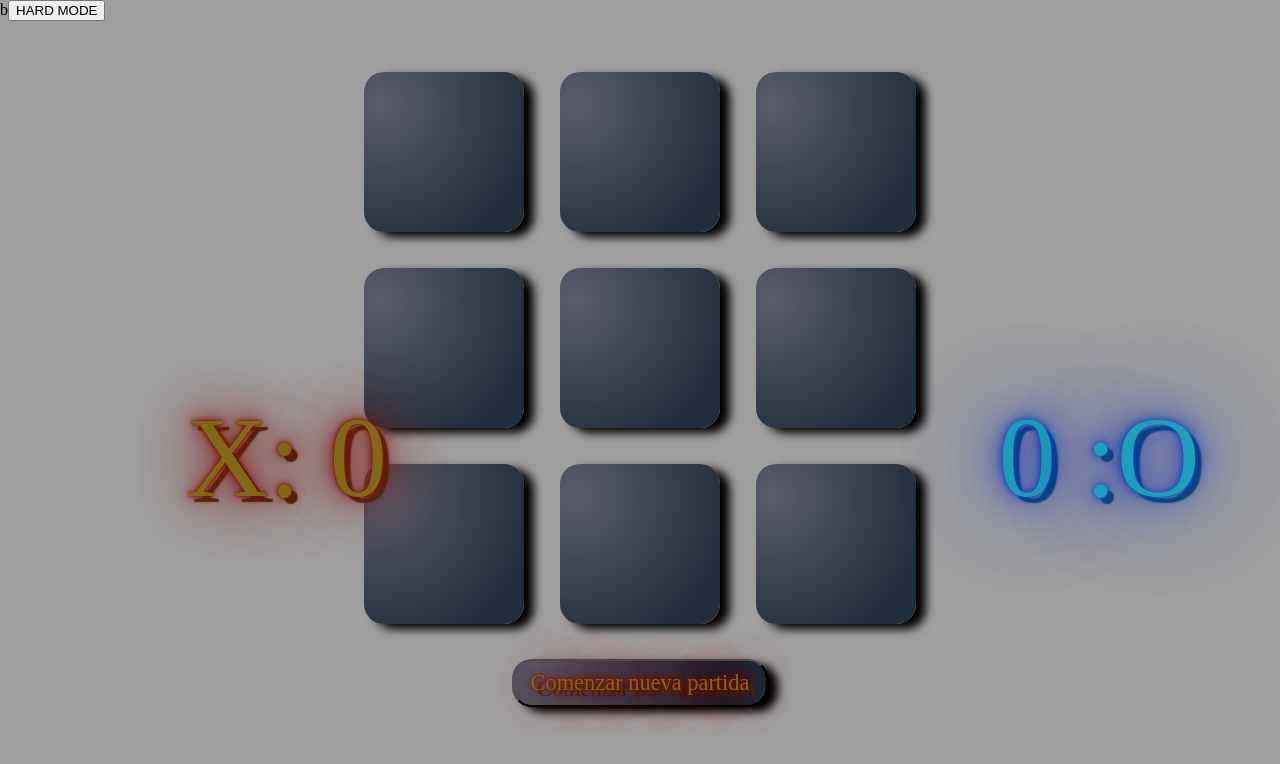
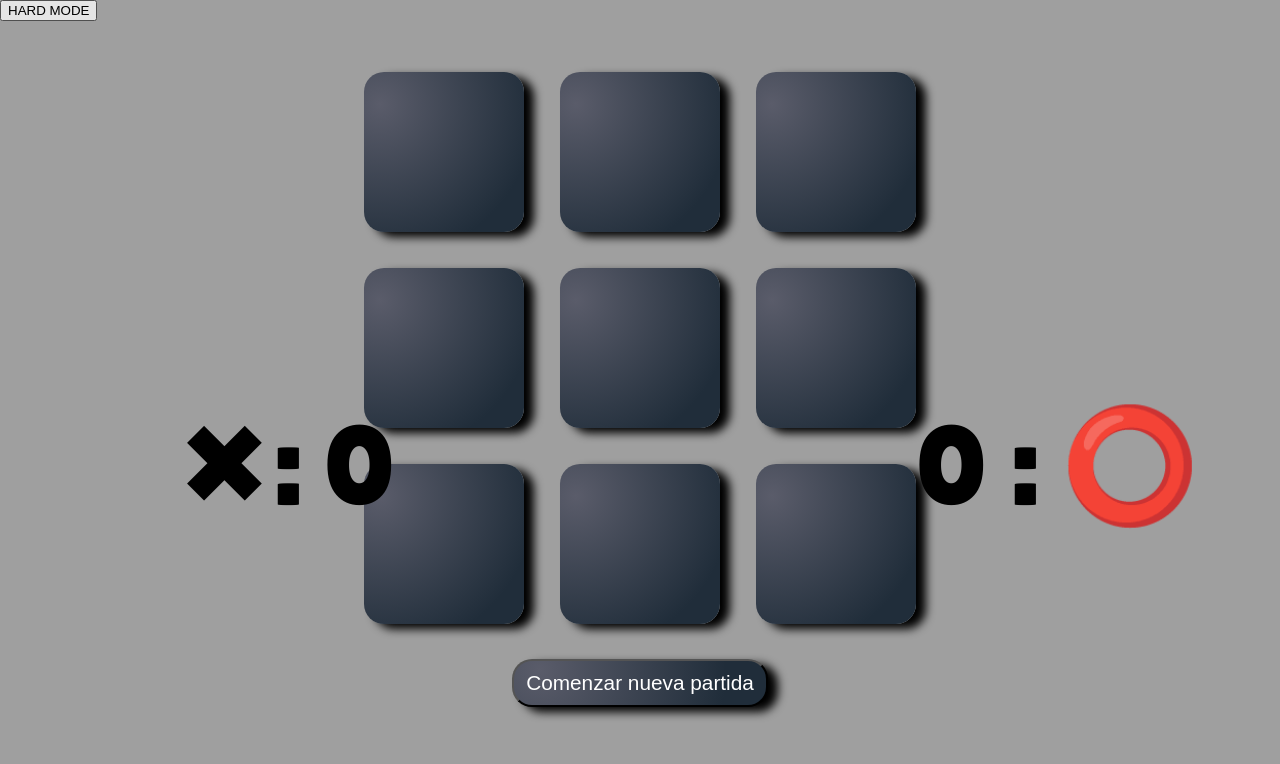
Before and after one commit to PedroParraPerez/TIC-TAC-TOE-v2, a React (Create React App) app: page / in a window 1280 px wide. Shown: the top 764 px of the page. Built offline with nearby package versions, Linux system fonts and the light colour scheme.

Commit message:
update icons and css

```diff
--- a/src/App.css
+++ b/src/App.css
@@ -1,3 +1,4 @@
+@import url('https://fonts.googleapis.com/css2?family=Lilita+One&display=swap');
 body{
   padding: 0;
   margin: 0;
@@ -32,7 +33,7 @@ body {
   display: flex;
   justify-content: center;
   align-items: center;
-  font-size: 4rem;
+  font-size: 6rem;
 }
 .alert_trap{
   position: absolute;
@@ -47,66 +48,22 @@ body {
   border-radius: 20px;
   display: none;
 }
-.O {
-  font-family: X;
-  color: #426DFB;
-  font-size: 9vw;
-  line-height: 9vw;
-  text-shadow: 0 0 3vw #2356FF;
-}
-.X {
-  font-family: neon;
-  color: #FB4264;
-  font-size: 9vw;
-  line-height: 9vw;
-  text-shadow: 0 0 3vw #F40A35;
-}
-.X {
-  animation: X 1s ease infinite;
-  -moz-animation: X 1s ease infinite;
-  -webkit-animation: X 1s ease infinite;
+.O, .X {
+  font-size: 7rem;
 }
 
-@keyframes X {
-  0%,
-  100% {
-    text-shadow: 0 0 1vw #FA1C16, 0 0 3vw #FA1C16, 0 0 10vw #FA1C16, 0 0 10vw #FA1C16, 0 0 .4vw #FED128, .5vw .5vw .1vw #806914;
-    color: #FED128;
-  }
-  50% {
-    text-shadow: 0 0 .5vw #800E0B, 0 0 1.5vw #800E0B, 0 0 5vw #800E0B, 0 0 5vw #800E0B, 0 0 .2vw #800E0B, .5vw .5vw .1vw #40340A;
-    color: #806914;
-  }
-}
-
-.O {
-  animation: O 2s linear infinite;
-  -moz-animation: O 2s linear infinite;
-  -webkit-animation: O 2s linear infinite;
-  -o-animation: O 2s linear infinite;
-}
-
-@keyframes O {
-  0%,
-  100% {
-    text-shadow: 0 0 1vw #1041FF, 0 0 3vw #1041FF, 0 0 10vw #1041FF, 0 0 10vw #1041FF, 0 0 .4vw #8BFDFE, .5vw .5vw .1vw #147280;
-    color: #28D7FE;
-  }
-  50% {
-    text-shadow: 0 0 .5vw #082180, 0 0 1.5vw #082180, 0 0 5vw #082180, 0 0 5vw #082180, 0 0 .2vw #082180, .5vw .5vw .1vw #0A3940;
-    color: #146C80;
-  }
-}
 .counto{
   position: absolute;
   top: 50%;
   right: 0%;
   padding-right: 5rem;
+  font-family: 'Lilita One', cursive;
 }
 .countx{
   position: absolute;
   top: 50%;
   padding-left: 5rem;
+  font-family: 'Lilita One', cursive;
 
 }
 .refresh{
@@ -115,8 +72,9 @@ body {
   margin-top: 1rem;
   width: 16rem;
   height: 3rem;
-  font-size:1.4rem;
+  font-size:1.3rem;
   cursor: pointer;
+  color: white;
 }
 .rotate-center {
 	-webkit-animation: rotate-center 0.6s ease-in-out both;
--- a/src/App.js
+++ b/src/App.js
@@ -11,14 +11,31 @@ const App = () => {
     [null, null, null],
     [null, null, null],
   ]);
-  const [turn, setTurn] = useState("X");
-  const [count, setCount] = useState({ X: 0, O: 0 });
+
+  const [turn, setTurn] = useState("✖");
+  const [count, setCount] = useState({ "✖": 0, "⭕": 0 });
   const [canplay, setCanplay] = useState(true);
-  const [rotatewinner, setRotatewinner] = useState({ X: false, O: false });
+  const [rotatewinner, setRotatewinner] = useState({ "✖": false, "⭕": false });
+  const [controlSizeBoard, setControlSizeBoard] = useState(true);
+
+  const controlSizeBoardfunc = () => {
+    controlSizeBoard === true
+      ? setBoard([
+          [null, null, null],
+          [null, null, null],
+          [null, null, null],
+        ])
+      : setBoard([
+          [null, null, null, null],
+          [null, null, null, null],
+          [null, null, null, null],
+          [null, null, null, null],
+        ]);
+  };
 
   // Change turn by clicking
   const changeTurn = () => {
-    turn === "X" ? setTurn("O") : setTurn("X");
+    turn === "✖" ? setTurn("⭕") : setTurn("✖");
   };
   // Assign values to square and validate the square is empty
   const assignSquaredValue = (row, column) => {
@@ -41,15 +58,15 @@ const App = () => {
     for (let arr of typeBoard) {
       for (let i = 0; i < Length; i++) {
         if (
-          (arr[i] === "X" && arr[i + 1] === "X" && arr[i + 2] === "X") ||
-          (arr[i] === "O" && arr[i + 1] === "O" && arr[i + 2] === "O")
+          (arr[i] === "✖" && arr[i + 1] === "✖" && arr[i + 2] === "✖") ||
+          (arr[i] === "⭕" && arr[i + 1] === "⭕" && arr[i + 2] === "⭕")
         ) {
           matchCounter();
           // alert(`haaaaa ganado ${turn}`);
-          if (turn === "X") {
-            setRotatewinner({ X: true, O: false });
+          if (turn === "✖") {
+            setRotatewinner({ "✖": true, "⭕": false });
           } else {
-            setRotatewinner({ X: false, O: true });
+            setRotatewinner({ "✖": false, "⭕": true });
           }
         }
       }
@@ -67,8 +84,8 @@ const App = () => {
         }
       }
     }
-    const everyX = (value) => value === "X";
-    const everyO = (value) => value === "O";
+    const everyX = (value) => value === "✖";
+    const everyO = (value) => value === "⭕";
     diagonalUno.every(everyX);
     diagonalUno.every(everyO);
 
@@ -79,10 +96,10 @@ const App = () => {
     ) {
       matchCounter();
       // alert(`ha ganado ${turn}`);
-      if (turn === "X") {
-        setRotatewinner({ X: true, O: false });
+      if (turn === "✖") {
+        setRotatewinner({ "✖": true, "⭕": false });
       } else {
-        setRotatewinner({ X: false, O: true });
+        setRotatewinner({ "✖": false, "⭕": true });
       }
     }
   };
@@ -96,41 +113,40 @@ const App = () => {
   };
   // Counter of winners to all matchs
   const matchCounter = () => {
-    turn === "X" ? (count["X"] += 1) : (count["O"] += 1);
+    turn === "✖" ? (count["✖"] += 1) : (count["⭕"] += 1);
 
     setCanplay(false);
   };
   // Refresh match
   const refreshMatch = () => {
     setCanplay(true);
-    setBoard([
-      [null, null, null],
-      [null, null, null],
-      [null, null, null],
-    ]);
-    setRotatewinner({ X: false, O: false });
+    controlSizeBoardfunc();
+    setRotatewinner({ "✖": false, "⭕": false });
   };
 
   return (
     <>
-      <AlertTraps />b
+      <AlertTraps />
       <button
         onClick={() => {
-          setBoard([
-            [null, null, null, null],
-            [null, null, null, null],
-            [null, null, null, null],
-            [null, null, null, null],
-          ]);
+          // setBoard([
+          //   [null, null, null, null],
+          //   [null, null, null, null],
+          //   [null, null, null, null],
+          //   [null, null, null, null],
+          // ]);
+          setControlSizeBoard(!controlSizeBoard);
+
+          controlSizeBoardfunc();
         }}
       >
         HARD MODE
       </button>
       <Counter
-        rotatewinnerX={rotatewinner.X}
-        rotatewinnerO={rotatewinner.O}
-        countX={count.X}
-        countO={count.O}
+        rotatewinnerX={rotatewinner["✖"]}
+        rotatewinnerO={rotatewinner["⭕"]}
+        countX={count["✖"]}
+        countO={count["⭕"]}
       />
       <Board
         canplay={canplay}
@@ -139,7 +155,7 @@ const App = () => {
         allcheckWinnersAndChangeTurn={allcheckWinnersAndChangeTurn}
       />
       <button
-        className={`refresh square ${turn === "X" ? "X" : "O"}`}
+        className={`refresh square ${turn === "✖" ? "✖" : "⭕"}`}
         onClick={refreshMatch}
       >
         Comenzar nueva partida
--- a/src/components/board.jsx
+++ b/src/components/board.jsx
@@ -16,7 +16,7 @@ const Board = (props) => {
                         props.allcheckWinnersAndChangeTurn();
                       }
                     }}
-                    className={`square ${column === "X" ? "X" : "O"}`}
+                    className={`square ${column === "✖" ? "✖" : "⭕"}`}
                   >
                     {column}
                   </p>
--- a/src/components/counter.jsx
+++ b/src/components/counter.jsx
@@ -6,11 +6,11 @@ const Counter = (props) => {
     <>
      <span
         className={`countx X ${props.rotatewinnerX === true ? "rotate-center" : ""}`}>
-        X: {props.countX}
+        ✖: {props.countX}
       </span>
       <span
         className={`counto O ${props.rotatewinnerO === true ? "rotate-center" : ""}`} >
-        {props.countO} :O
+        <span>{props.countO}</span> : <span>⭕</span>
       </span>
     </> );
 }
```
